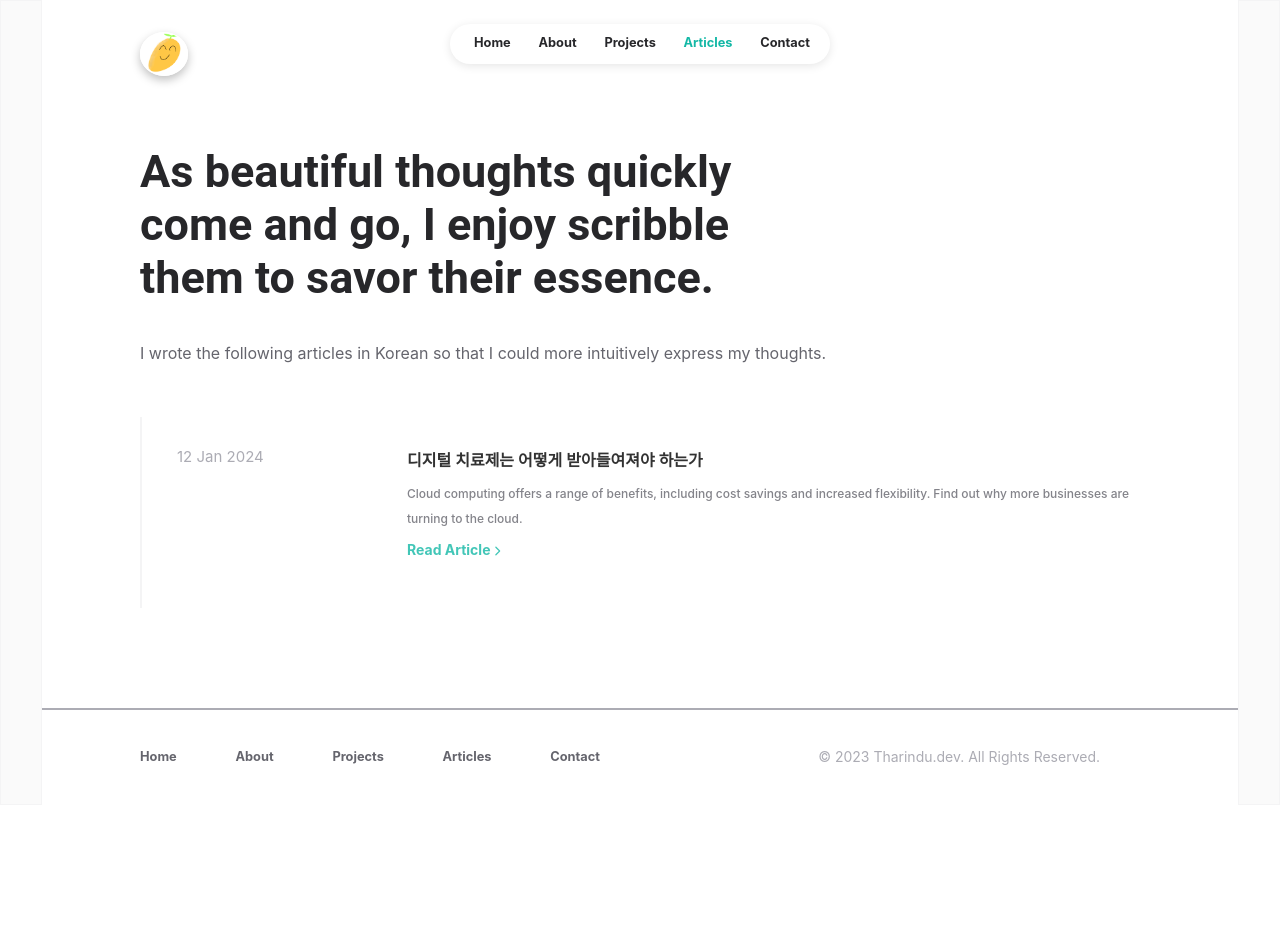
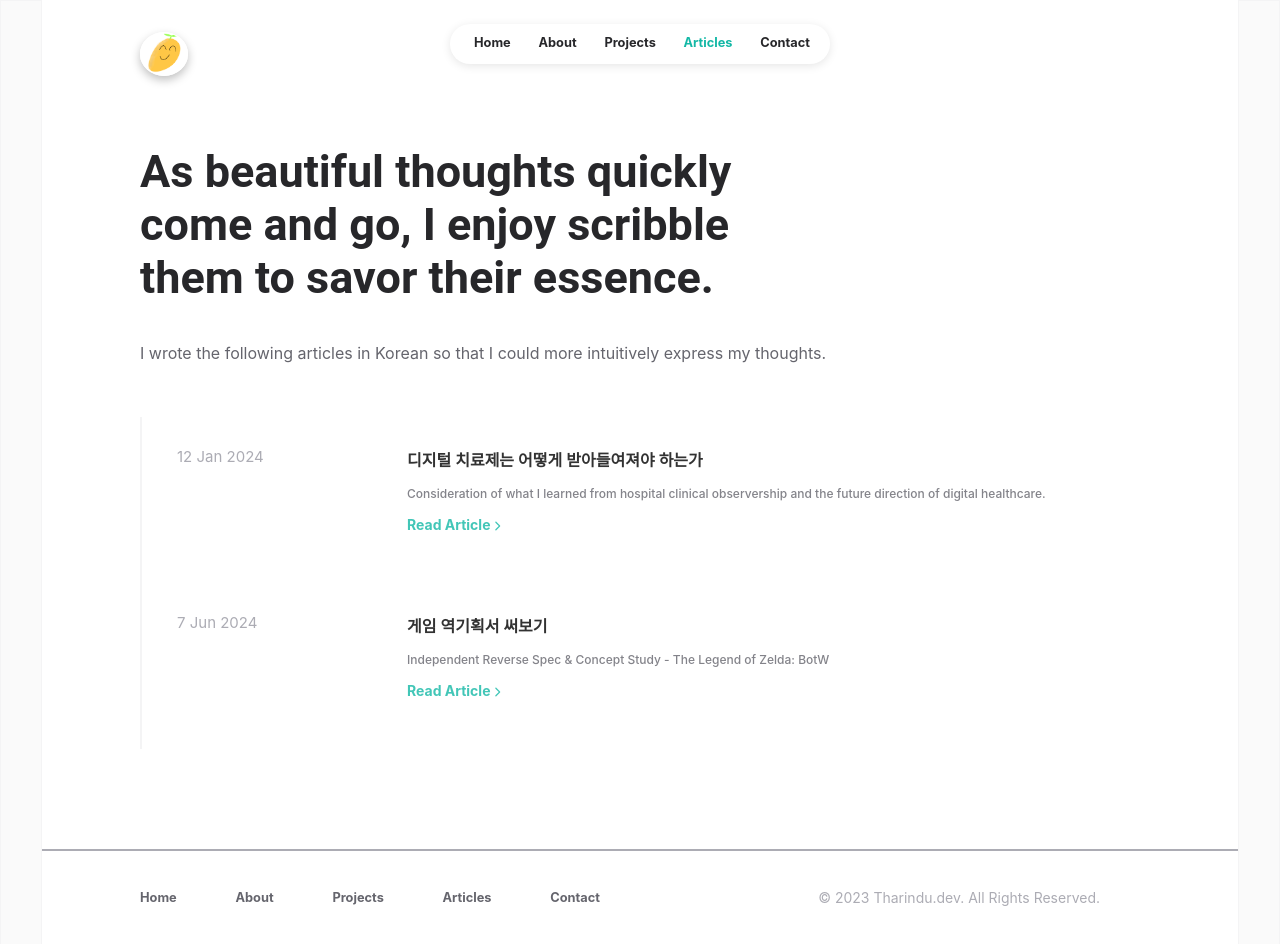
Before and after one commit to MangoManKR/portfolio, a React (Create React App) app: page /articles in a window 1280 px wide. Before the commit the page ends 805 px from the top, so only its background shows below. Built offline with nearby package versions, Linux system fonts and the light colour scheme.

Commit message:
aritcle2 added

```diff
--- a/src/data/articles.js
+++ b/src/data/articles.js
@@ -5,12 +5,11 @@ function article_1() {
 		date: "12 Jan 2024",
 		title: "디지털 치료제는 어떻게 받아들여져야 하는가",
 		description:
-			"Cloud computing offers a range of benefits, including cost savings and increased flexibility. Find out why more businesses are turning to the cloud.",
+			"Consideration of what I learned from hospital clinical observership and the future direction of digital healthcare.",
 		keywords: [
-			"The Benefits of Cloud Computing",
-			"Tharindu",
-			"Tharindu N",
-			"Tharindu Nayanajith",
+			"Healthcare",
+			"Hospital",
+			"Clinical observership"
 		],
 		style: `
 				.article-content {
@@ -81,6 +80,66 @@ function article_1() {
 		),
 	};
 }
+
+function article_2() {
+	return {
+		date: "7 Jun 2024",
+		title: "게임 역기획서 써보기",
+		description:
+			"Independent Reverse Spec & Concept Study - The Legend of Zelda: BotW",
+		style: `
+				.article-content {
+					display: flex;
+					flex-direction: column;
+					align-items: center;
+					width: 100%;
+				}
+
+				.randImage {
+					align-self: center;
+					outline: 2px solid black;
+					width: 100%;
+					max-height: 80vh;
+					margin: 50px;
+				}
+
+				.paragraph {
+					text-align:  center;
+					white-space: pre-wrap;
+				}
+				`,
+		keywords: [
+			"Reverse Concept Study",
+			"BotW",
+			"Breath of the Wild"
+		],
+		body: (
+			<React.Fragment>
+				<div className="article-content">
+          <div className="paragraph">
+            {"이번 글에서는 작성해둔 역기획서 pdf를 그대로 첨부해보려 합니다.\n"}
+          </div>
+
+          {/* 여기서 pdf 보여줌 */}
+          <iframe
+            src={process.env.PUBLIC_URL + "/article2/zelda.pdf"}
+            title="게임 역기획서"
+            className="pdf-viewer"
+          />
+
+          {/* 혹시 iframe이 안 보일 때를 대비한 다운로드 링크 */}
+          <a
+            href={process.env.PUBLIC_URL + "/article2/zelda.pdf"}
+            target="_blank"
+            rel="noreferrer"
+          >
+            PDF 새 창에서 열기
+          </a>
+        </div>
+			</React.Fragment>
+		),
+	};
+}
 /*
 function article_2() {
 	return {
@@ -103,6 +162,6 @@ function article_2() {
 	};
 }
 */
-const myArticles = [article_1, /*article_2*/];
+const myArticles = [article_1, article_2 /*article_2*/];
 
 export default myArticles;
```
Also changed, not shown: 1 other file (tests, documents, lock files or other folders).
